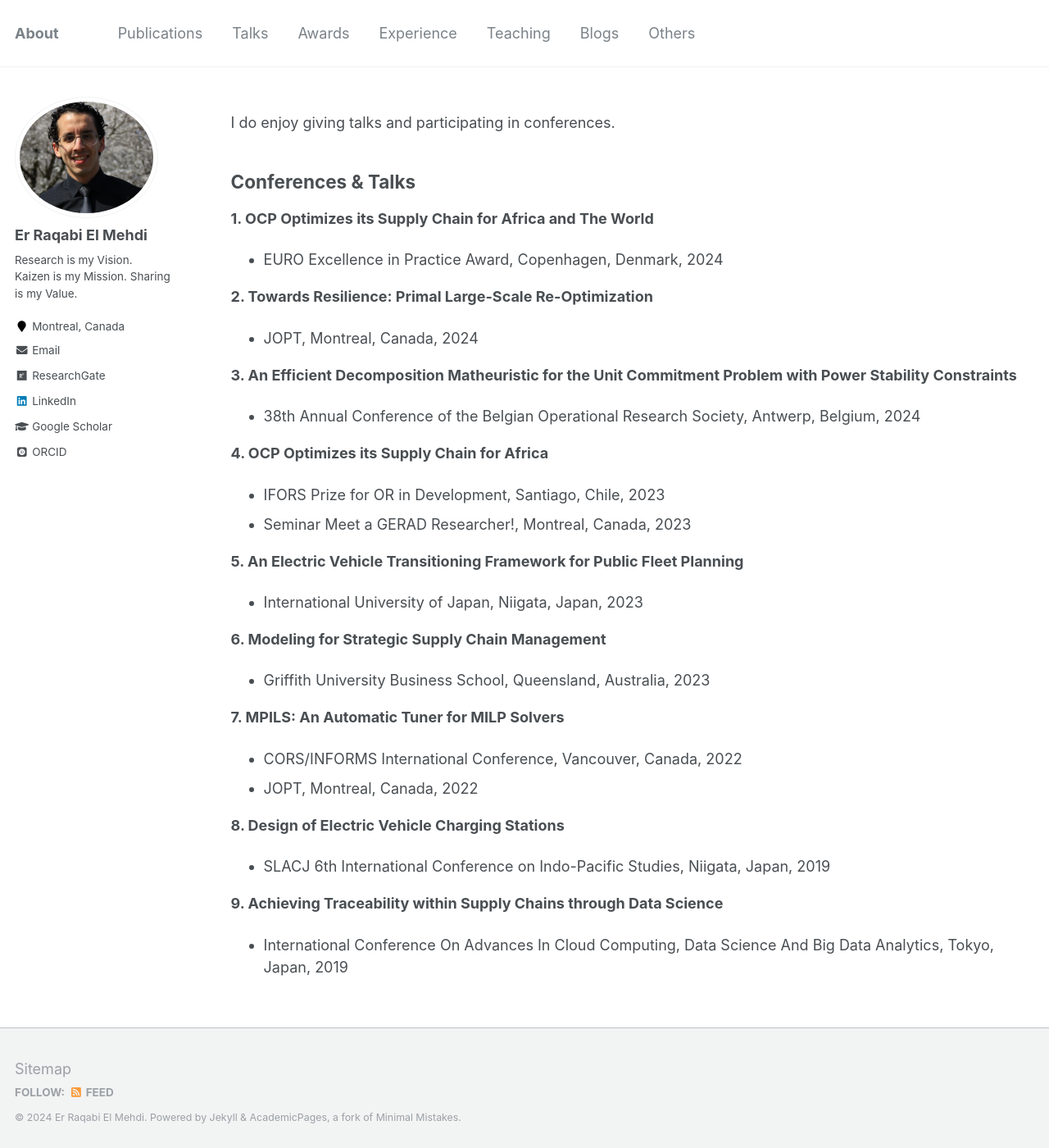
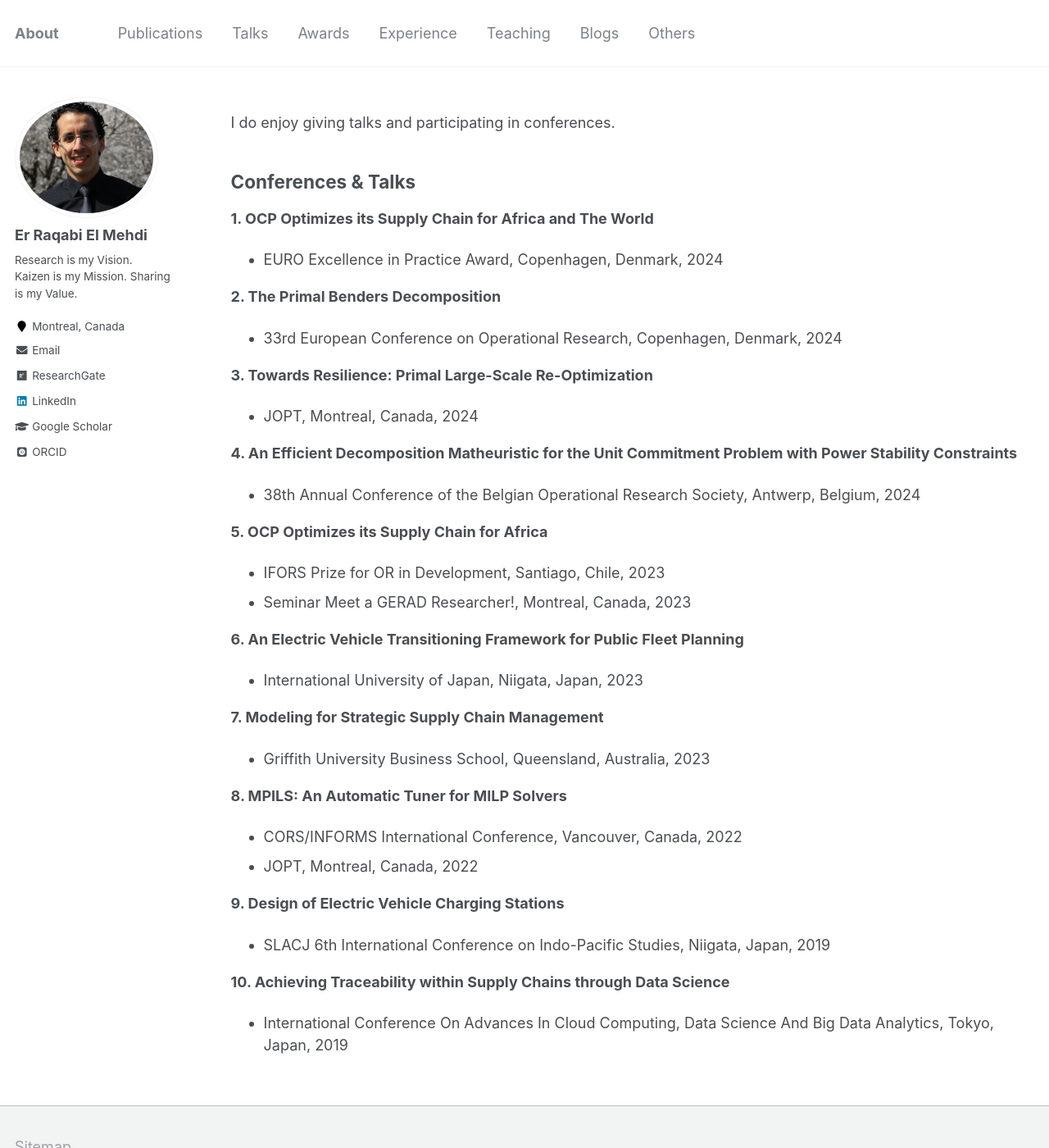
Before and after one commit to RqbMedi/rqbmedi.github.io, a Jekyll site: the page built from _pages/talks.md, in a window 1280 px wide and 1400 px high. Shown: the whole window at 82% size. Built offline with Jekyll 4.4.1, drawn with Linux system fonts in a browser that asks for light colours; some web fonts are replaced.

Commit message:
Initial_Commit

```diff
--- a/_pages/talks.md
+++ b/_pages/talks.md
@@ -12,28 +12,31 @@ Conferences & Talks
 **1. OCP Optimizes its Supply Chain for Africa and The World**
 - EURO Excellence in Practice Award, Copenhagen, Denmark, 2024
 
-**2. Towards Resilience: Primal Large-Scale Re-Optimization**
+**2.  The Primal Benders Decomposition**
+- 33rd European Conference on Operational Research, Copenhagen, Denmark, 2024
+
+**3. Towards Resilience: Primal Large-Scale Re-Optimization**
 - JOPT, Montreal, Canada, 2024
 
-**3. An Efficient Decomposition Matheuristic for the Unit Commitment Problem with Power Stability Constraints**
+**4. An Efficient Decomposition Matheuristic for the Unit Commitment Problem with Power Stability Constraints**
 - 38th Annual Conference of the Belgian Operational Research Society, Antwerp, Belgium, 2024
 
-**4. OCP Optimizes its Supply Chain for Africa**
+**5. OCP Optimizes its Supply Chain for Africa**
 - IFORS Prize for OR in Development, Santiago, Chile, 2023
 - Seminar Meet a GERAD Researcher!, Montreal, Canada, 2023
 
-**5. An Electric Vehicle Transitioning Framework for Public Fleet Planning**
+**6. An Electric Vehicle Transitioning Framework for Public Fleet Planning**
 - International University of Japan, Niigata, Japan, 2023
 
-**6. Modeling for Strategic Supply Chain Management**
+**7. Modeling for Strategic Supply Chain Management**
 - Griffith University Business School, Queensland, Australia, 2023
 
-**7. MPILS: An Automatic Tuner for MILP Solvers**
+**8. MPILS: An Automatic Tuner for MILP Solvers**
 - CORS/INFORMS International Conference, Vancouver, Canada, 2022
 - JOPT, Montreal, Canada, 2022
 
-**8. Design of Electric Vehicle Charging Stations**
+**9. Design of Electric Vehicle Charging Stations**
 - SLACJ 6th International Conference on Indo-Pacific Studies, Niigata, Japan, 2019
 
-**9. Achieving Traceability within Supply Chains through Data Science**
+**10. Achieving Traceability within Supply Chains through Data Science**
 - International Conference On Advances In Cloud Computing, Data Science And Big Data Analytics, Tokyo, Japan, 2019
```
Also changed, not shown: 1 other file.
